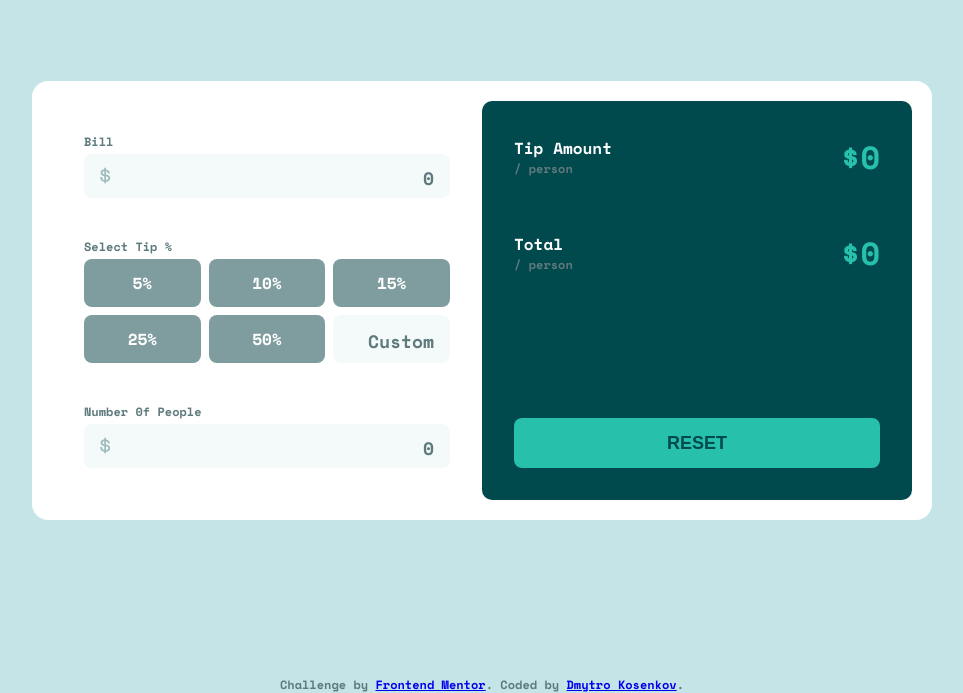
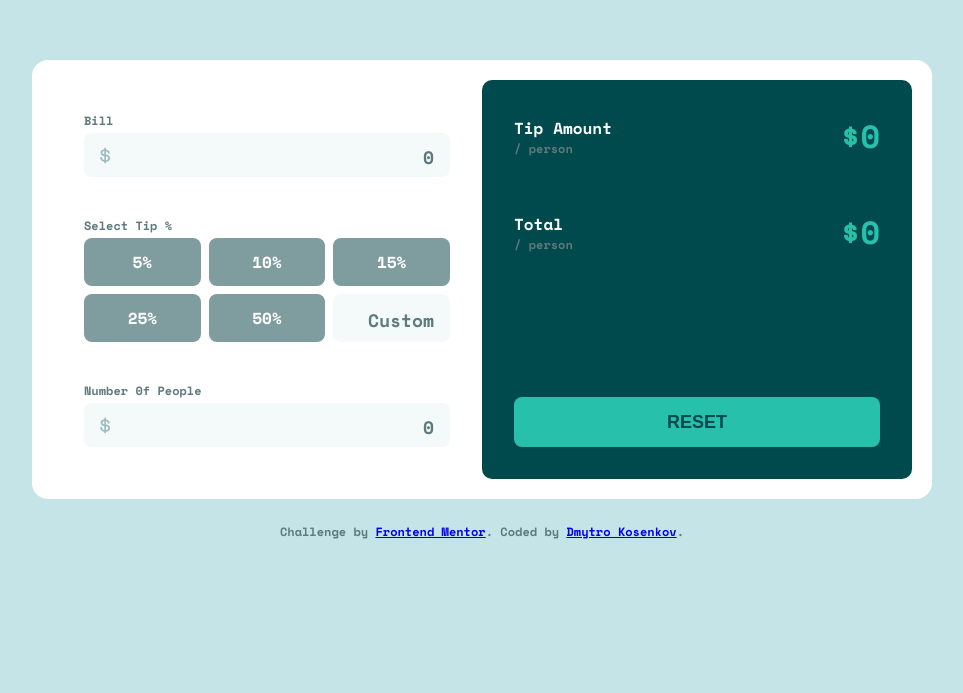
Before and after one commit to dmitriykosenkov/tip-calculator, a React (Create React App) app: page / in a window 1280 px wide. Shown: the part 124-817 px from the top of the page, without its empty margins (158-1121 px from the left). Built offline with nearby package versions, Linux system fonts and the light colour scheme.

Commit message:
finished

```diff
--- a/src/App.css
+++ b/src/App.css
@@ -8,6 +8,7 @@
    flex-direction: column;
    align-items: center;
    justify-content: center;
+   gap: 1.5rem;
    padding: 4rem 0 1rem;
 }
 .dashboard__content {
--- a/src/App.jsx
+++ b/src/App.jsx
@@ -67,7 +67,6 @@ function App() {
                   </button>
                </div>
             </div>
-         </div>
          <div class="attribution">
             Challenge by{" "}
             <a
@@ -82,6 +81,7 @@ function App() {
             </a>
             .
          </div>
+         </div>
       </div>
    );
 }
```
